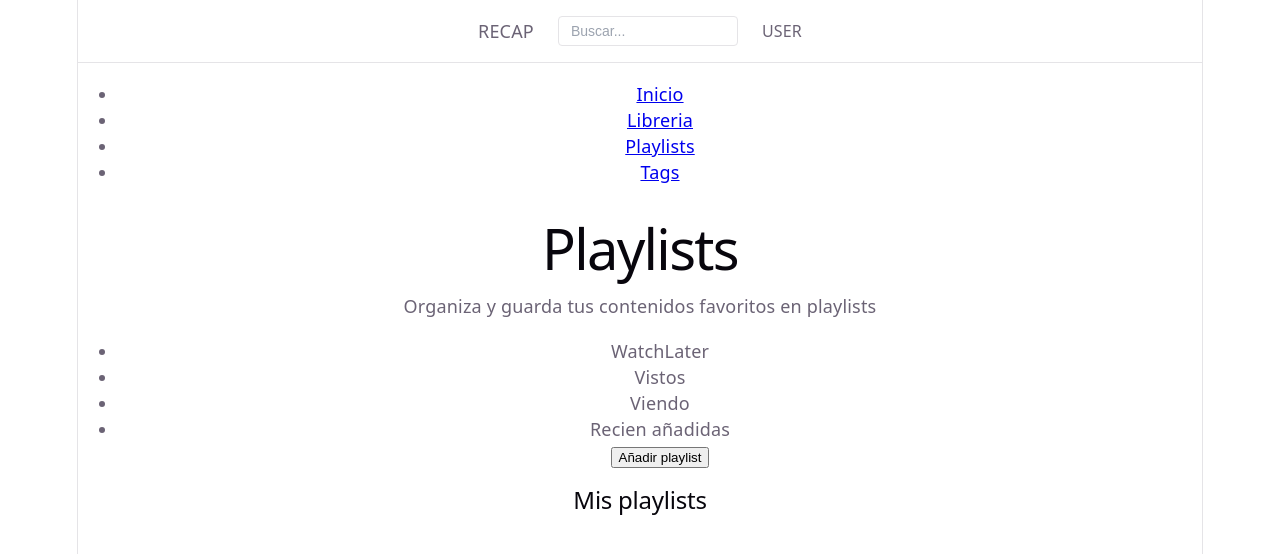
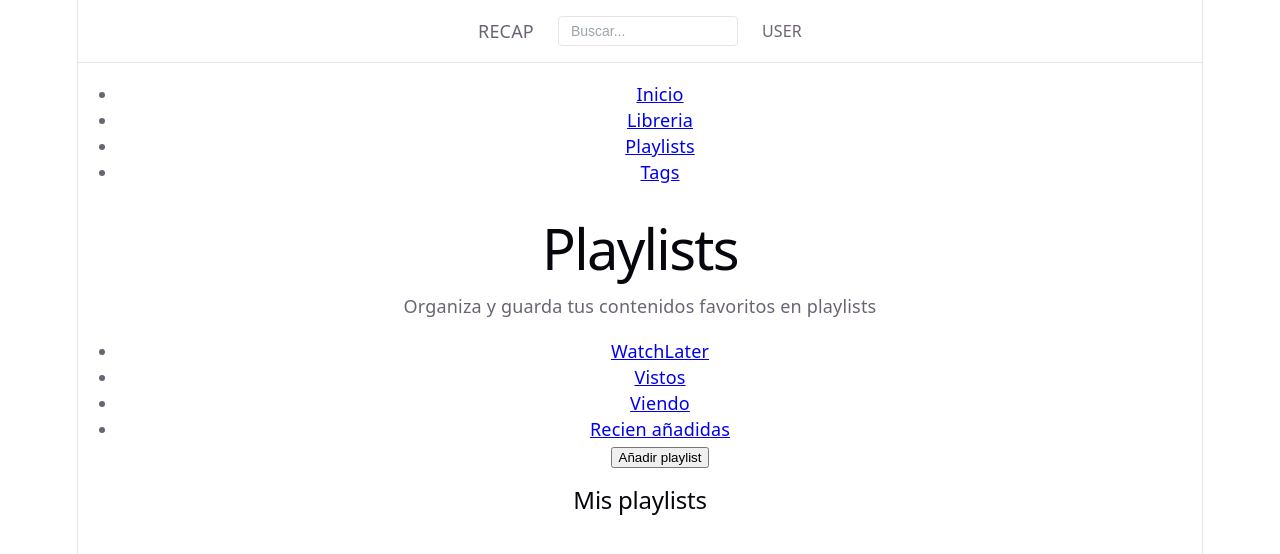
Before and after one commit to TheYouka/RECAP_PROJECT, a React app in the folder frontend/: page /playlists in a window 1280 px wide. Shown: the top 554 px of the page. Built offline with nearby package versions, Linux system fonts and the light colour scheme; the HTML template or start-up script is replaced by a standard one.

Commit message:
Playlist por defaULT implementadas

```diff
--- a/frontend/src/App.jsx
+++ b/frontend/src/App.jsx
@@ -3,6 +3,7 @@ import './App.css'
 import Home from './pages/Home'
 import Library from './pages/Library'
 import Playlists from './pages/Playlists'
+import PlaylistView from './pages/PlaylistView'
 
 function App() {
   return (
@@ -11,6 +12,7 @@ function App() {
         <Route path="/" element={<Home />} />
         <Route path="/library" element={<Library />} />
         <Route path="/playlists" element={<Playlists />} />
+        <Route path="/playlist/:slug" element={<PlaylistView />} />
       </Routes>
     </Router>
   )
--- /dev/null
+++ b/frontend/src/pages/PlaylistView.jsx
@@ -0,0 +1,18 @@
+import { useParams } from "react-router-dom";
+import Navbar from "../components/navbar";
+import Sidebar from "../components/sidebar";
+
+function PlaylistView() {
+    const { slug } = useParams();
+
+    return (
+        <>
+            <Navbar />
+            <Sidebar />
+
+            <h2>{slug}</h2>
+        </>
+    );
+}
+
+export default PlaylistView;
--- a/frontend/src/pages/Playlists.jsx
+++ b/frontend/src/pages/Playlists.jsx
@@ -1,3 +1,4 @@
+import { Link } from "react-router-dom";
 import Sidebar from "../components/sidebar";
 import Navbar from "../components/Navbar"
 
@@ -17,10 +18,10 @@ function Playlists(){
 
             <div className="defaultPlaylist-Container">
                 <ul>
-                    <li>WatchLater</li>
-                    <li>Vistos</li>
-                    <li>Viendo</li>
-                    <li>Recien añadidas</li>
+                    <li><Link to="/playlist/watchlater">WatchLater</Link></li>
+                    <li><Link to="/playlist/vistos">Vistos</Link></li>
+                    <li><Link to="/playlist/viendo">Viendo</Link></li>
+                    <li><Link to="/playlist/recien-añadidas">Recien añadidas</Link></li>
                     <button>Añadir playlist</button>
 
                 </ul>
@@ -41,4 +42,5 @@ function Playlists(){
 };
 
 
+
 export default Playlists;
```
Also changed, not shown: frontend/src/pages/Playlists/Recents.jsx (deleted, +0 -17 lines), frontend/src/pages/Playlists/Watched.jsx (deleted), frontend/src/pages/Playlists/Watching.jsx (deleted), frontend/src/pages/Playlists/Watchlater.jsx (deleted).
